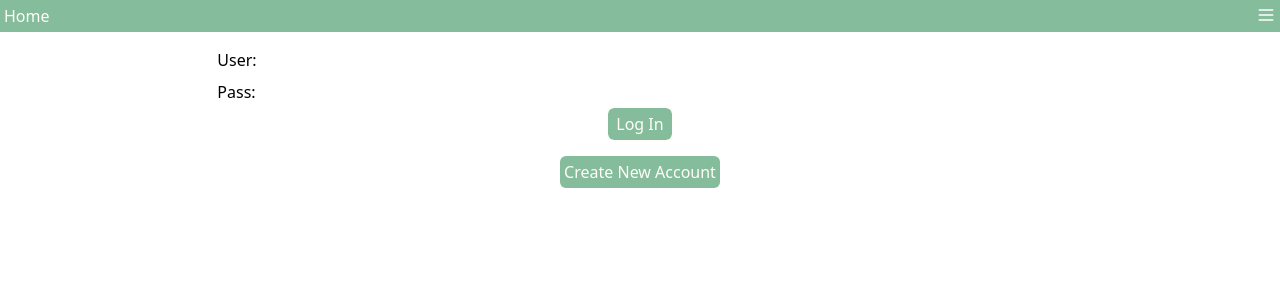
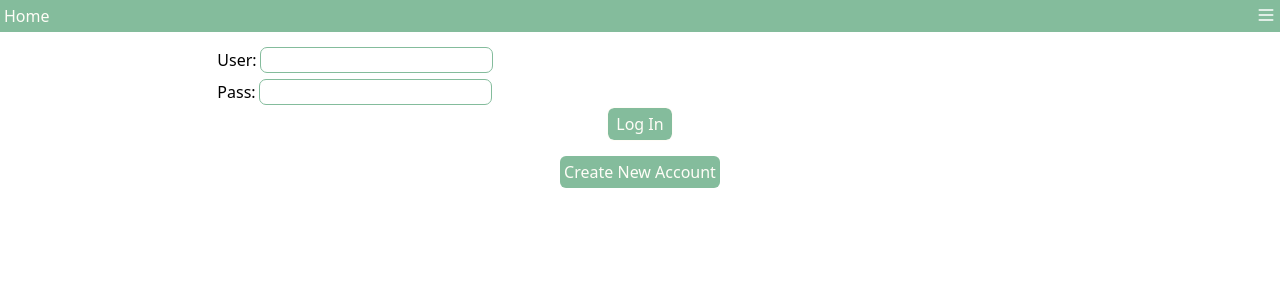
Before and after one commit to susheepls/GachaGear-WIP, a React (Vite) app in the folder frontend/: page /login in a window 1280 px wide. Shown: the top 300 px of the page. Built offline with nearby package versions, Linux system fonts and the light colour scheme.

Commit message:
styling: edit styling in login pages and inventory page to fix bug
Right now there is a weird bug, where on safari, not all rounded divs are showing up as rounded.

```diff
--- a/frontend/src/components/CreateNewAccForm.tsx
+++ b/frontend/src/components/CreateNewAccForm.tsx
@@ -43,13 +43,13 @@ const CreateNewAccForm: React.FC<Props> = (props) => {
                 <div className='flex w-2/3 mx-auto'>
                     <label className='p-1'>
                         User:
-                        <input className='focus:outline focus:outline-1 ml-1' name='username' type='text' value={formData.username} onChange={handleChange} required/>
+                        <input className='focus:outline focus:outline-1 outline outline-1 outline-three text-opacity-100 rounded-md ml-1 lowercase' name='username' type='text' value={formData.username} onChange={handleChange} required/>
                     </label>
                 </div>
                 <div className='flex w-2/3 mx-auto'>
                     <label className='p-1'>
                         Pass:
-                        <input className='focus:outline focus:outline-1 ml-1' name='password' type='password' value={formData.password} onChange={handleChange} required/>
+                        <input className='focus:outline focus:outline-1 ml-1 outline outline-1 outline-three text-opacity-100 rounded-md' name='password' type='password' value={formData.password} onChange={handleChange} required/>
                     </label>
                 </div>
                 <div className='mx-auto mb-2 text-center outline outline-1 rounded-md w-32 bg-three text-four'>
--- a/frontend/src/components/LoginForm.tsx
+++ b/frontend/src/components/LoginForm.tsx
@@ -42,13 +42,13 @@ const LoginForm: React.FC<Props> = (props) => {
                 <div className='flex w-2/3 mx-auto'>
                     <label className='p-1'>
                         User:
-                        <input className='focus:outline focus:outline-1 ml-1' name='username' type='text' value={formData.username} onChange={handleChange} required/>
+                        <input className='focus:outline focus:outline-1 outline outline-1 outline-three text-opacity-100 rounded-md ml-1 lowercase' name='username' type='text' value={formData.username} onChange={handleChange} required/>
                     </label>
                 </div>
                 <div className='flex w-2/3 mx-auto'>
                     <label className='p-1'>
                         Pass:
-                        <input className='focus:outline focus:outline-1 ml-1' name='password' type='password' value={formData.password} onChange={handleChange} required/>
+                        <input className='focus:outline focus:outline-1 ml-1 outline outline-1 outline-three text-opacity-100 rounded-md' name='password' type='password' value={formData.password} onChange={handleChange} required/>
                     </label>
                 </div>
                 <div className='mx-auto mb-2 text-center outline outline-1 rounded-md w-16 bg-three text-four active:bg-two'>
--- a/frontend/src/pages/Inventory.tsx
+++ b/frontend/src/pages/Inventory.tsx
@@ -155,7 +155,7 @@ const Inventory = () => {
         if(!items) return;
         if(!displayItems) return;
         return displayItems.map((item, index) =>
-            <div key={index} className='w-28 py-2 outline outline-three rounded-lg m-2'>
+            <div key={index} className='w-[calc(100vw/5)] py-2 outline outline-three rounded-lg m-2'>
                 <div id={`${index}`} className='flex' onClick={(event) => handleVisibility(event)}>
                     <div className='flex flex-col'>
                         <div className='px-1'>
```
